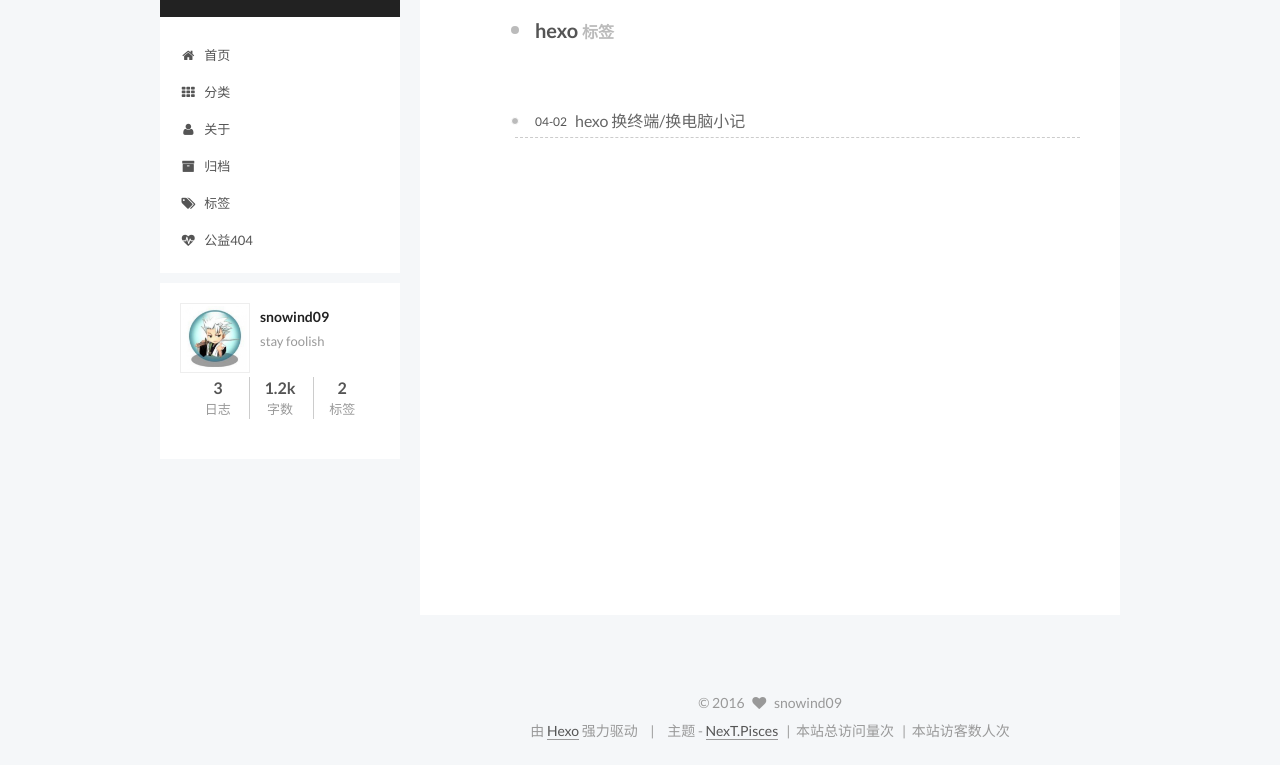
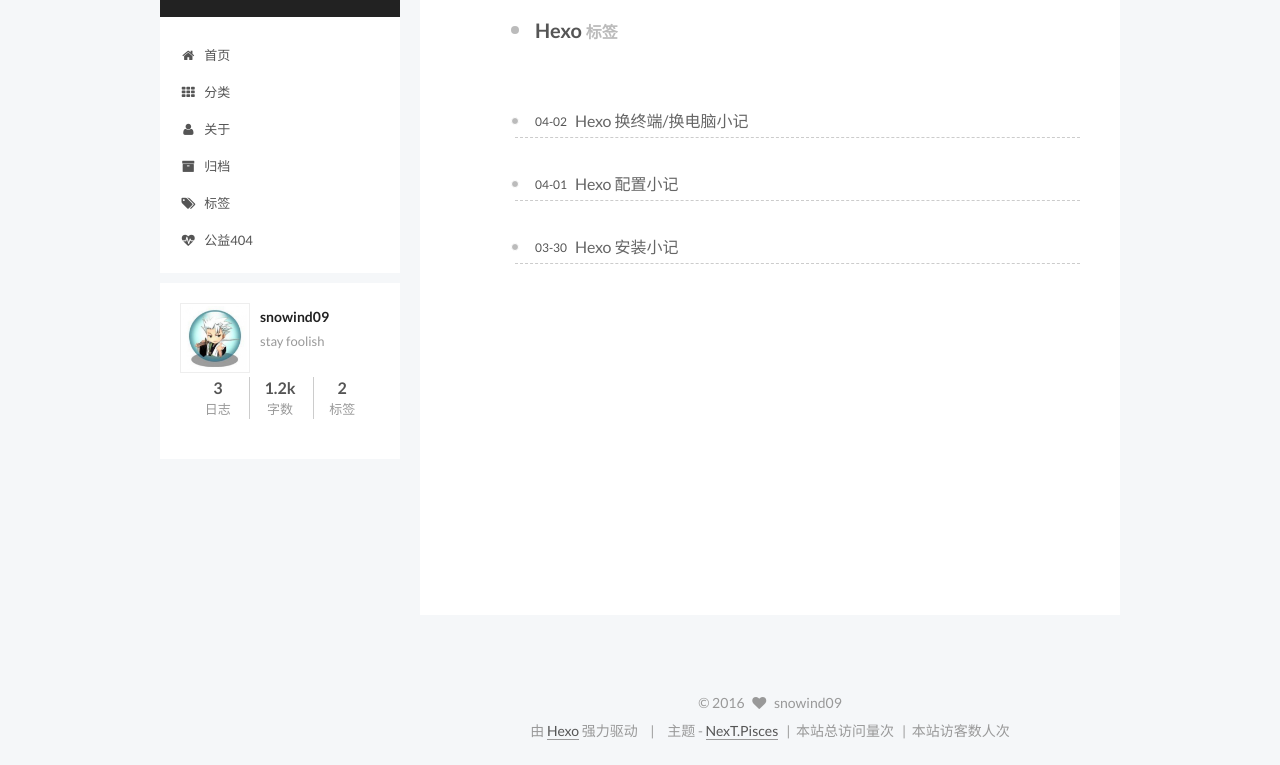
Before and after one commit to snowind09/snowind09.github.io, a plain HTML site: page tags/Hexo/index.html in a window 1280 px wide. Shown: the part 88-853 px from the top of the page. Drawn offline with Linux system fonts and the light colour scheme; some packages are replaced by stand-ins of ours; a script that the page names is missing.

Commit message:
Site updated: 2016-04-02 14:23:34

```diff
--- a/tags/Hexo/index.html
+++ b/tags/Hexo/index.html
@@ -60,7 +60,7 @@
 <meta name="description" content="stay foolish">
 <meta property="og:type" content="website">
 <meta property="og:title" content="三个肥肥玩">
-<meta property="og:url" content="http://www.wangmuduo.com/tags/hexo/index.html">
+<meta property="og:url" content="http://www.wangmuduo.com/tags/Hexo/index.html">
 <meta property="og:site_name" content="三个肥肥玩">
 <meta property="og:description" content="stay foolish">
 <meta name="twitter:card" content="summary">
@@ -83,7 +83,7 @@
   };
 </script>
 
-  <title> 标签: hexo | 三个肥肥玩 </title>
+  <title> 标签: Hexo | 三个肥肥玩 </title>
 </head>
 
 <body itemscope itemtype="http://schema.org/WebPage" lang="zh-Hans">
@@ -215,7 +215,7 @@
   <div id="posts" class="posts-collapse">
     <div class="collection-title">
       <h2 >
-        hexo
+        Hexo
         <small>标签</small>
       </h2>
     </div>
@@ -230,7 +230,7 @@
 
             <a class="post-title-link" href="/2016/04/02/hexo-change-os/" itemprop="url">
 
-                <span itemprop="name">hexo 换终端/换电脑小记</span>
+                <span itemprop="name">Hexo 换终端/换电脑小记</span>
 
             </a>
 
@@ -241,6 +241,62 @@
               datetime="2016-04-02T14:00:53+08:00"
               content="2016-04-02" >
           04-02
+        </time>
+      </div>
+
+    </header>
+  </article>
+
+
+
+
+
+  <article class="post post-type-normal" itemscope itemtype="http://schema.org/Article">
+    <header class="post-header">
+
+      <h1 class="post-title">
+
+            <a class="post-title-link" href="/2016/04/01/hexo配置优化/" itemprop="url">
+
+                <span itemprop="name">Hexo 配置小记</span>
+
+            </a>
+
+      </h1>
+
+      <div class="post-meta">
+        <time class="post-time" itemprop="dateCreated"
+              datetime="2016-04-01T00:06:16+08:00"
+              content="2016-04-01" >
+          04-01
+        </time>
+      </div>
+
+    </header>
+  </article>
+
+
+
+
+
+  <article class="post post-type-normal" itemscope itemtype="http://schema.org/Article">
+    <header class="post-header">
+
+      <h1 class="post-title">
+
+            <a class="post-title-link" href="/2016/03/30/hexo-install/" itemprop="url">
+
+                <span itemprop="name">Hexo 安装小记</span>
+
+            </a>
+
+      </h1>
+
+      <div class="post-meta">
+        <time class="post-time" itemprop="dateCreated"
+              datetime="2016-03-30T23:25:14+08:00"
+              content="2016-03-30" >
+          03-30
         </time>
       </div>
 
```
Also changed, not shown: 2016/04/01/hexo配置优化/index.html (+2 -2 lines), 2016/04/02/hexo-change-os/index.html (+9 -9 lines), archives/2016/04/index.html (+1 -1 lines), archives/2016/index.html (+1 -1 lines), archives/index.html (+1 -1 lines), categories/技术/index.html (+1 -1 lines), index.html (+2 -2 lines), tags/index.html (+1 -1 lines).
